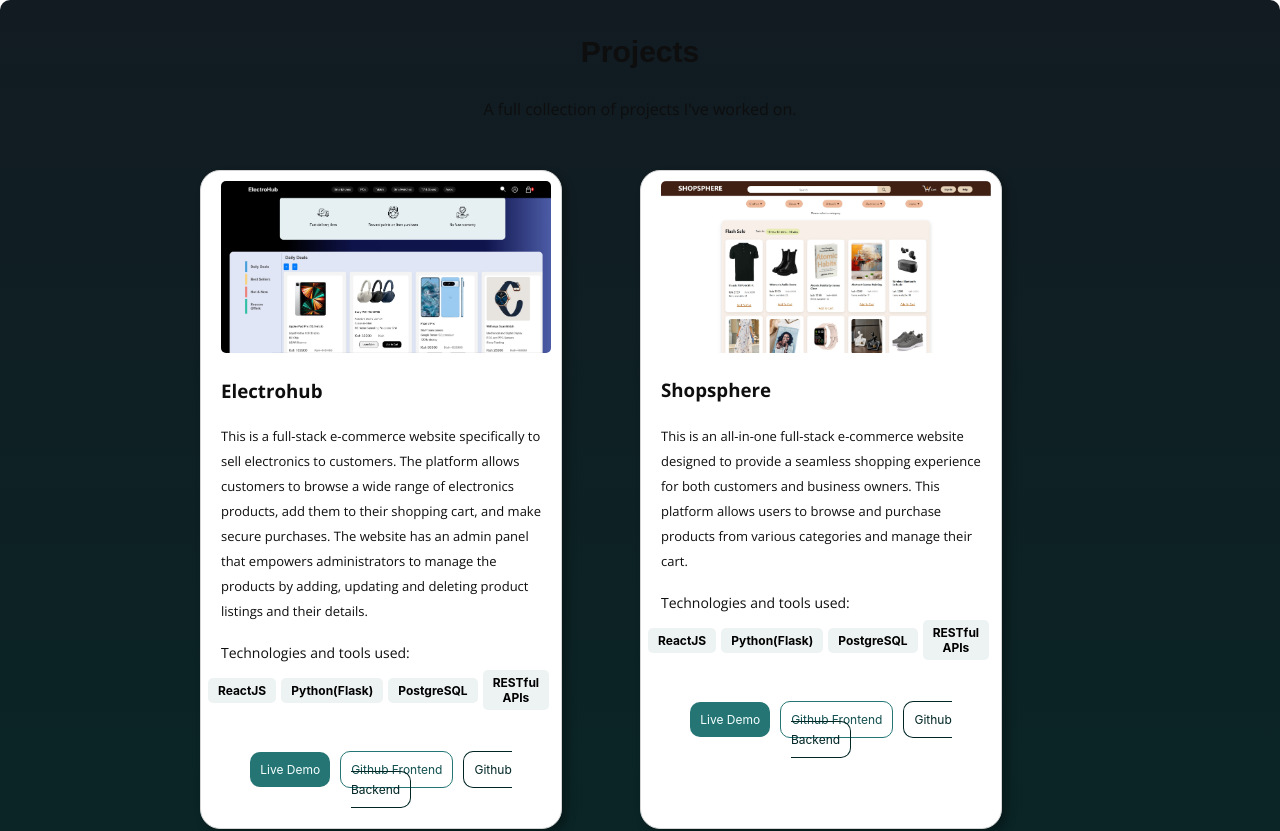
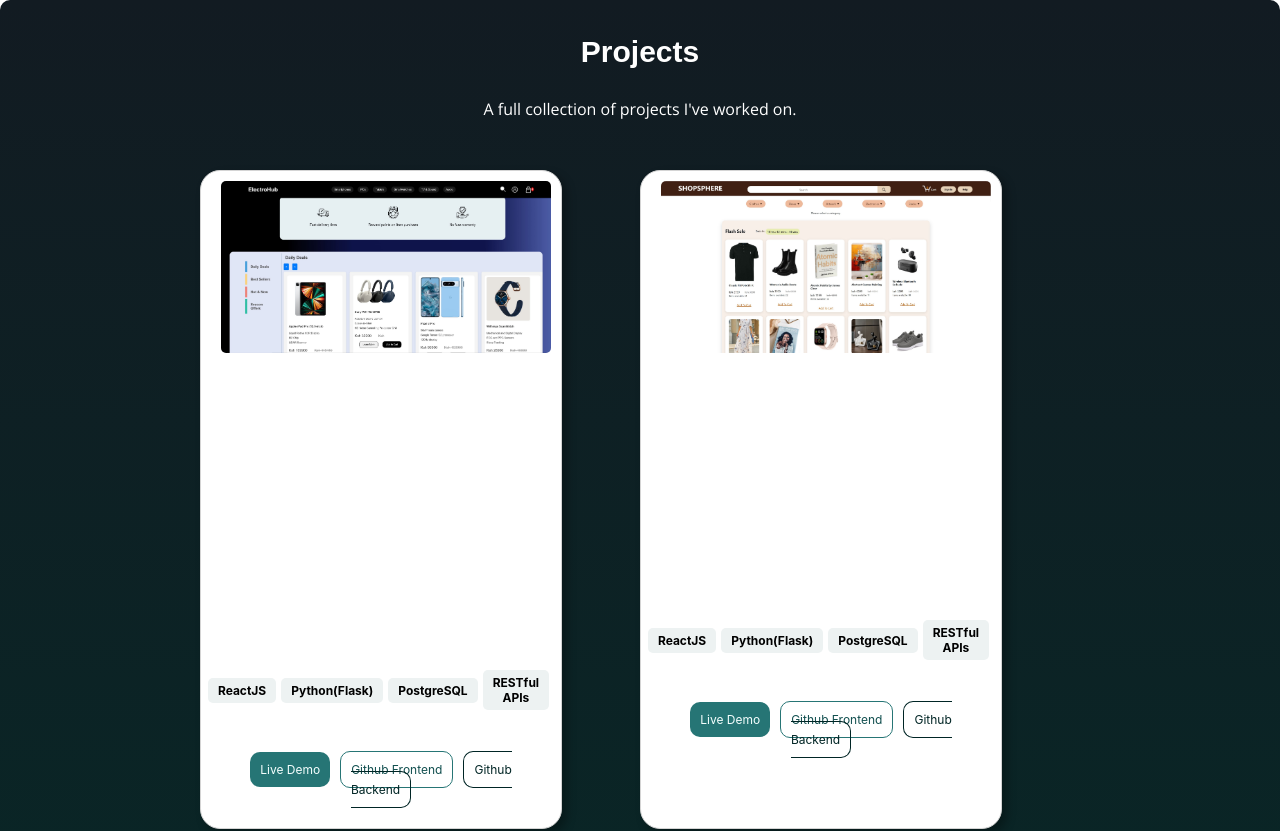
Before and after one commit to CalebKiK/calebk-website-portfolio, a React (Create React App) app: page /all-projects in a window 1280 px wide. Shown: the top 831 px of the page. Built offline with nearby package versions, Linux system fonts and the light colour scheme; a web font is replaced by a local one.

Commit message:
Update projects component background colour

```diff
--- a/src/components/Projects.css
+++ b/src/components/Projects.css
@@ -1,6 +1,6 @@
 .projects{
     background: linear-gradient(to bottom, #121B22, #052B28, #121B22);
-    color: rgb(14, 14, 14);
+    color: white;
     padding: 10px 370px;
     text-align: center;
     justify-content: center;
@@ -79,7 +79,7 @@
 
 .all-projects{
     background: linear-gradient(to bottom, #121B22, #052B28, #121B22);
-    color: rgb(14, 14, 14);
+    color: white;
     padding: 10px 200px;
     text-align: center;
     justify-content: center;
```
